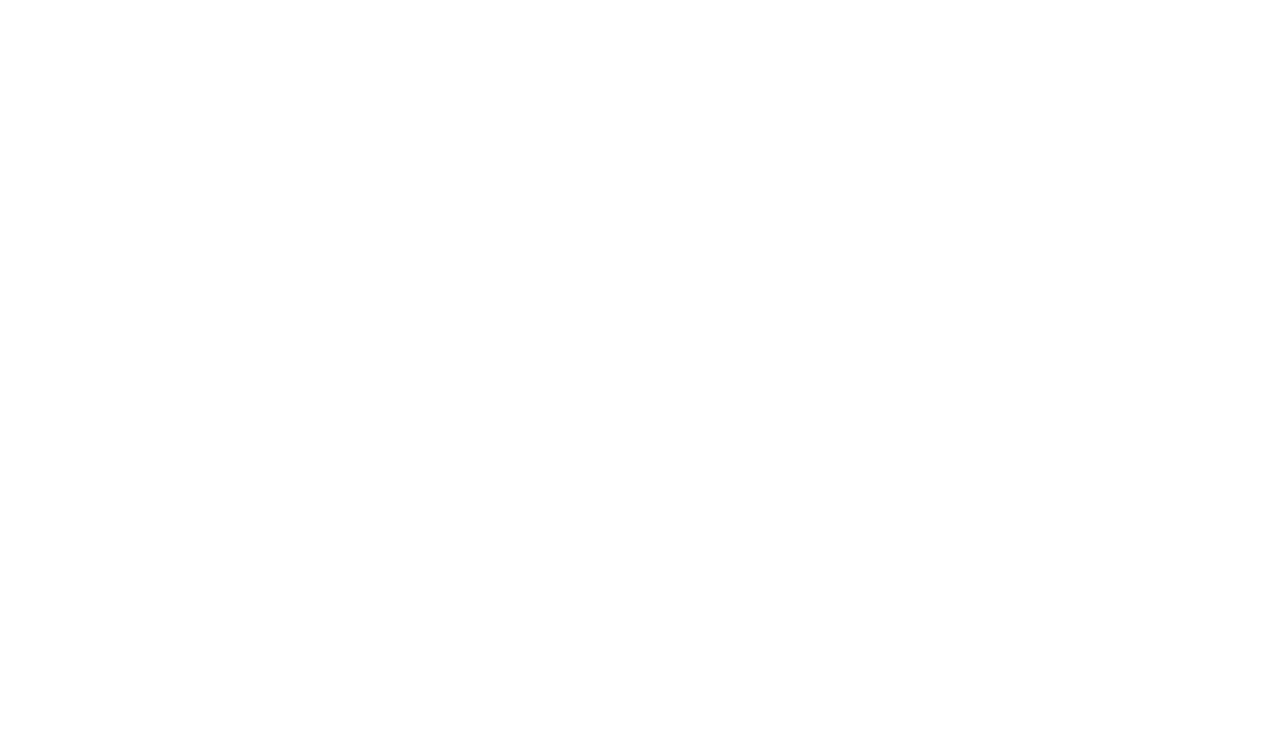
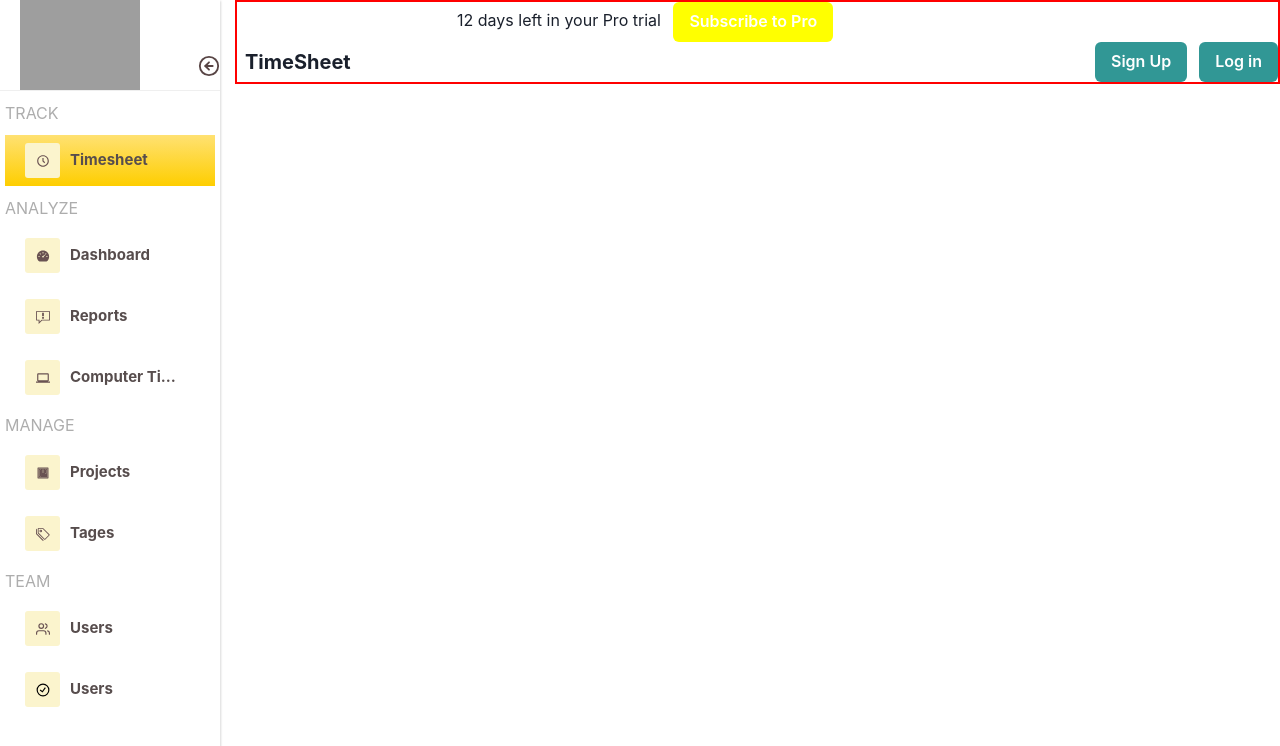
Before and after one commit to PuneetChaubey/TimeCamp-Cloned, a React (Create React App) app: page /header in a window 1280 px wide. Before the commit this address had no page. Shown: the top 746 px of the page. Built offline with nearby package versions, Linux system fonts and the light colour scheme; grey boxes are pictures that could not be loaded.

Commit message:
bina baat

```diff
--- a/package.json
+++ b/package.json
@@ -15,6 +15,8 @@
     "json-server": "^0.17.0",
     "react": "^18.2.0",
     "react-dom": "^18.2.0",
+    "react-icons": "^4.4.0",
+    "react-pro-sidebar": "^0.7.1",
     "react-redux": "^8.0.2",
     "react-router-dom": "^6.3.0",
     "react-scripts": "5.0.1",
--- a/src/Components/Header/Header.jsx
+++ b/src/Components/Header/Header.jsx
@@ -71,7 +71,9 @@
                 <MenuItem icon={<GoReport />}>Reports</MenuItem>
                 <MenuItem icon={<MdOutlineComputer />}>Computer Time</MenuItem>
                 <p>MANAGE</p>
-             <ReactRouterLink to="/projects"><MenuItem icon={<AiTwotoneProject />}>Projects</MenuItem></ReactRouterLink>
+                <ReactRouterLink to="/projects">
+                  <MenuItem icon={<AiTwotoneProject />}>Projects</MenuItem>
+                </ReactRouterLink>
                 <MenuItem icon={<BsTags />}>Tages</MenuItem>
                 <p>TEAM</p>
                 <MenuItem icon={<FiUsers />}>Users</MenuItem>
@@ -100,7 +102,7 @@
             </h2>
           </div>
           <div>
-            <Flex minWidth="max-content" alignItems="center"  gap="2">
+            <Flex minWidth="max-content" alignItems="center" gap="2">
               <Box p="2">
                 <Heading size="md">TimeSheet</Heading>
               </Box>
--- a/src/Pages/MainRoutes.jsx
+++ b/src/Pages/MainRoutes.jsx
@@ -7,6 +7,7 @@
 import Feature from "../Components/Feature";
 import Project from "./Project";
 import { OnBoarding } from "./OnBoarding";
+import Header from "../Components/Header/Header";
 
 export const MainRoutes = () => {
   return (
@@ -19,6 +20,7 @@
         <Route path="/features" element={<Feature />} />
         <Route path="/projects" element={<Project />} />
         <Route path="onboarding" element={<OnBoarding />} />
+        <Route path="/header" element={<Header />} />
       </Routes>
     </div>
   );
```
Also changed, not shown: 1 other file (tests, documents, lock files or other folders).
